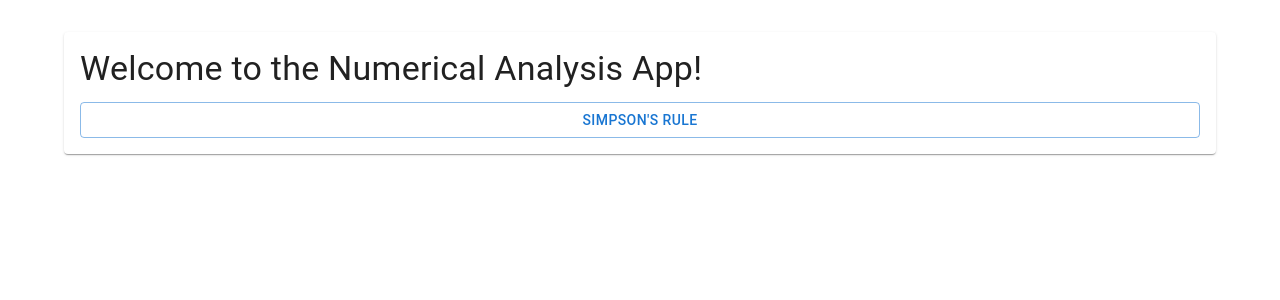
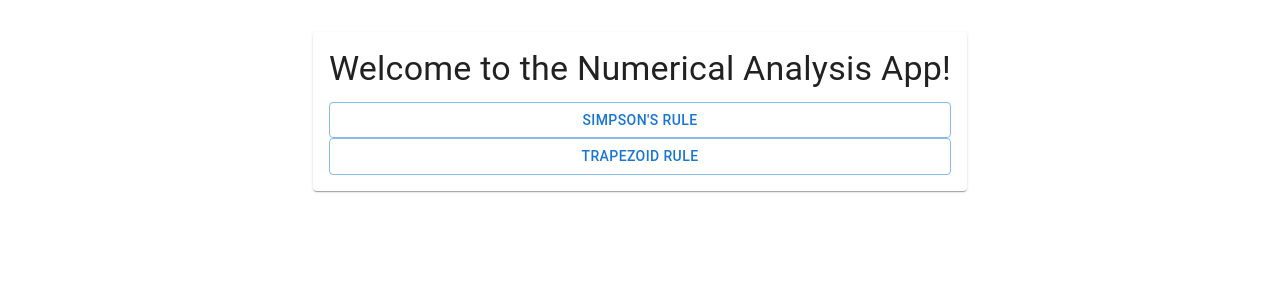
Before and after one commit to Ben-Sicat/machComp, a React (Create React App) app: page / in a window 1280 px wide. Shown: the top 300 px of the page. Built offline with nearby package versions, Linux system fonts and the light colour scheme.

Commit message:
interface

```diff
--- a/src/App.tsx
+++ b/src/App.tsx
@@ -1,6 +1,6 @@
 import React from 'react';
 import { BrowserRouter as Router, Routes, Route } from 'react-router-dom';
-import { Simpson, Home } from './pages/index';
+import { Simpson, Home, Trapezoid } from './pages/index';
 
 function App() {
   return (
@@ -8,6 +8,7 @@ function App() {
       <Routes>
         <Route path='/' element={<Home />} />
         <Route path="/Simpson" element={<Simpson />} />
+        <Route path="/Trapezoid" element={<Trapezoid />} />
         {/* <Route path="/machinefour" element={} /> */}
       </Routes>
     </Router>
--- a/src/pages/Home.tsx
+++ b/src/pages/Home.tsx
@@ -6,13 +6,16 @@ const Home: React.FC = () => {
     const navigate = useNavigate();
     return (
         <Container>
-            <Box sx={{ my: 4 }}>
+            <Box sx={{ my: 4 , display: 'flex', justifyContent: 'center', alignContent:'center', height: "100%"}}>
                 <Paper sx={{ p: 2, display: 'flex', flexDirection: 'column' }}>
                     <Typography variant="h4" component="h1" gutterBottom>
                         Welcome to the Numerical Analysis App!
                     </Typography>
                     <Button variant="outlined"  onClick={() =>{ navigate('/Simpson')}}>
                         Simpson's Rule
+                    </Button>
+                    <Button variant="outlined"  onClick={() =>{ navigate('/Trapezoid')}}>
+                        Trapezoid Rule
                     </Button>
                 </Paper>
             </Box>
--- a/src/pages/Simpson.tsx
+++ b/src/pages/Simpson.tsx
@@ -45,7 +45,17 @@ const Simpson: React.FC<Simpson> = () => {
               value={n}
               onChange={(e) => setN(e.target.value)}
             />
+
           </label>
+          <label>
+            f(x)
+            <input
+              type="text"
+              value={expression}
+              onChange={(e) => setExpression(e.target.value)}
+            />
+          </label>
+
           <input type="submit" value="Submit" />
         </form>
         <p>Result: {result}</p>
--- /dev/null
+++ b/src/pages/Trapezoid.tsx
@@ -0,0 +1,19 @@
+import React from 'react'
+import { Container, Box, Paper, Button, Typography} from '@mui/material';
+import { useNavigate } from 'react-router-dom';
+import { useState } from 'react';
+
+const Trapezoid: React.FC = () => {
+const [expression, setExpression] = useState('');
+const [result, setResult] = useState('');
+const [a, setA] = useState('');
+const [b, setB] = useState('');
+const [n, setN] = useState('');
+
+
+  return (
+    <div>Trapezoid</div>
+  )
+}
+
+export default Trapezoid
--- a/src/pages/index.tsx
+++ b/src/pages/index.tsx
@@ -1,4 +1,5 @@
 import Home from './Home';
 import Simpson from './Simpson';
+import Trapezoid from './Trapezoid';
 
-export  {Home, Simpson};
+export  {Home, Simpson, Trapezoid};
```
